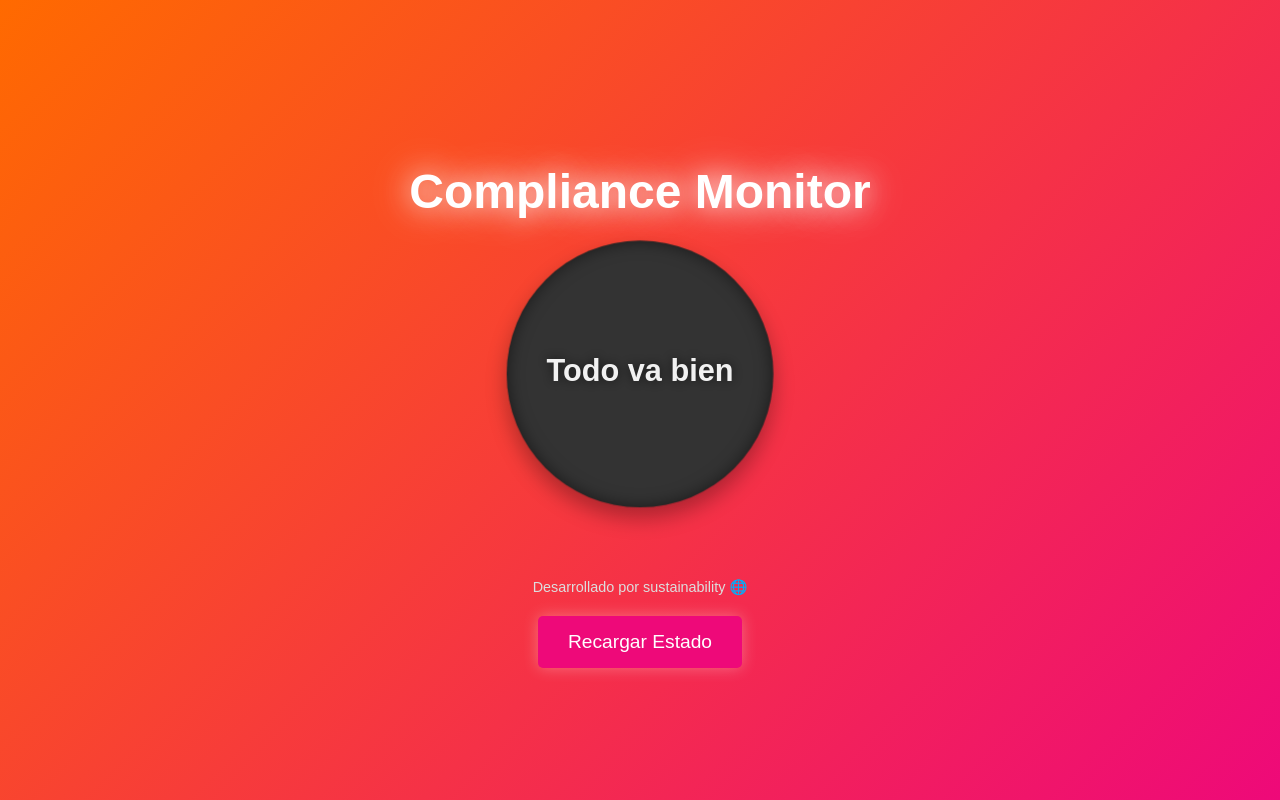
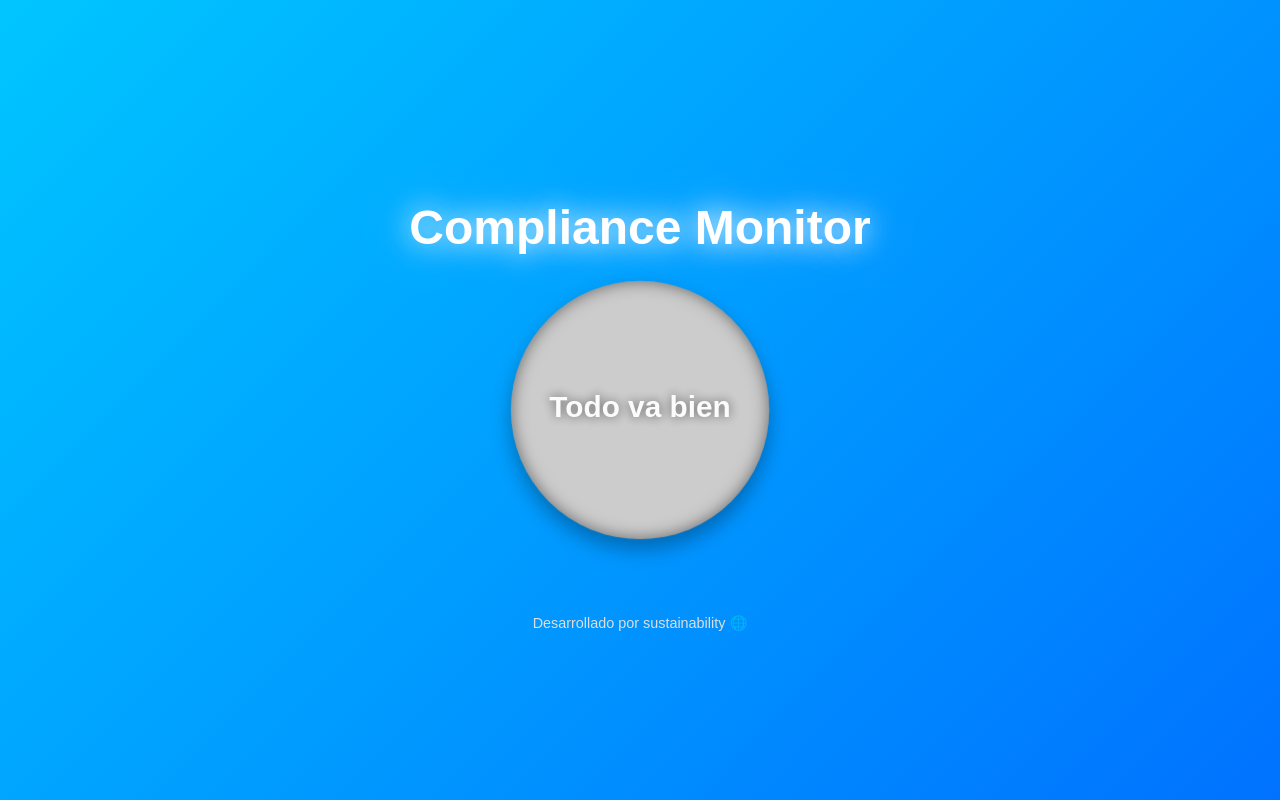
Before and after one commit to jonme3/esp, a Flask app: page / in a window 1280 px wide. Run offline with Flask 2, Linux system fonts and the light colour scheme.

Commit message:
Update index.html

```diff
--- a/templates/index.html
+++ b/templates/index.html
@@ -10,7 +10,7 @@
             font-family: Arial, sans-serif;
             margin: 0;
             padding: 0;
-            background: linear-gradient(135deg, #ff6a00, #ee0979); /* Fondo gradiente */
+            background: linear-gradient(135deg, #00c6ff, #0072ff); /* Fondo gradiente suave */
             display: flex;
             flex-direction: column;
             align-items: center;
@@ -37,13 +37,13 @@
             position: relative;
             width: 250px;
             height: 250px;
-            background: #333;
+            background: #ccc; /* Color neutro para estado 0 */
             border-radius: 50%;
             box-shadow: inset 0 0 15px rgba(0, 0, 0, 0.5), 0 10px 20px rgba(0, 0, 0, 0.3);
             display: flex;
             align-items: center;
             justify-content: center;
-            transition: background 0.5s ease, box-shadow 0.5s ease;
+            transition: background 0.6s ease, box-shadow 0.6s ease, transform 0.3s ease;
             margin-bottom: 30px;
             animation: pulse 2s infinite ease-in-out; /* Animación de pulso */
         }
@@ -51,12 +51,12 @@
         /* Animación de pulso */
         @keyframes pulse {
             0% { transform: scale(1); }
-            50% { transform: scale(1.1); }
+            50% { transform: scale(1.05); }
             100% { transform: scale(1); }
         }
 
         .estado-container.activo {
-            background: red;
+            background: rgba(255, 0, 0, 0.7); /* Color rojo suave */
             box-shadow: inset 0 0 25px rgba(255, 0, 0, 0.5), 0 10px 20px rgba(255, 0, 0, 0.7);
         }
 
@@ -75,7 +75,7 @@
             100% { opacity: 0.8; transform: translateY(10px); }
         }
 
-        /* Estilo del mensaje de alerta */
+        /* Estilo para el mensaje de alerta */
         #message {
             font-size: 2rem;
             color: #ff4040;
@@ -104,26 +104,6 @@
             margin-top: 30px;
             text-align: center;
         }
-
-        /* Botón de recarga o acción */
-        .reload-btn {
-            padding: 15px 30px;
-            background-color: #ee0979;
-            border: none;
-            font-size: 1.2rem;
-            color: white;
-            border-radius: 5px;
-            cursor: pointer;
-            margin-top: 20px;
-            box-shadow: 0 0 15px rgba(255, 255, 255, 0.3);
-            transition: transform 0.3s ease;
-        }
-
-        .reload-btn:hover {
-            transform: scale(1.1);
-            box-shadow: 0 0 25px rgba(255, 255, 255, 0.6);
-        }
-
     </style>
 </head>
 <body>
@@ -140,9 +120,6 @@
     <audio id="alarm" class="alarm-sound" src="{{ url_for('static', filename='beep-07.mp3') }}" loop></audio>
 
     <footer>Desarrollado por sustainability 🌐</footer>
-
-    <!-- Botón para recargar o realizar acción -->
-    <button class="reload-btn" onclick="location.reload()">Recargar Estado</button>
 
     <script>
         // Función para actualizar el estado dinámicamente
```
